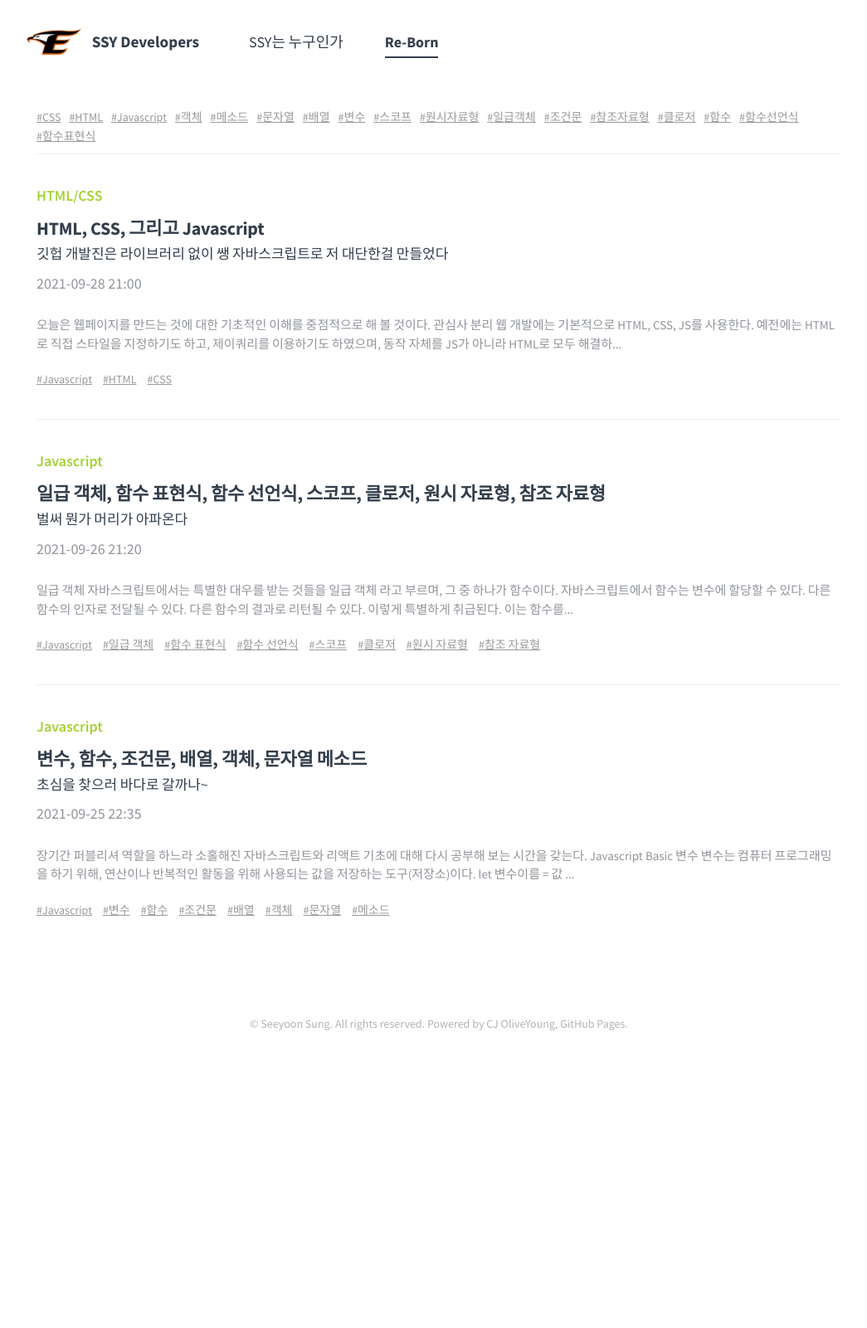
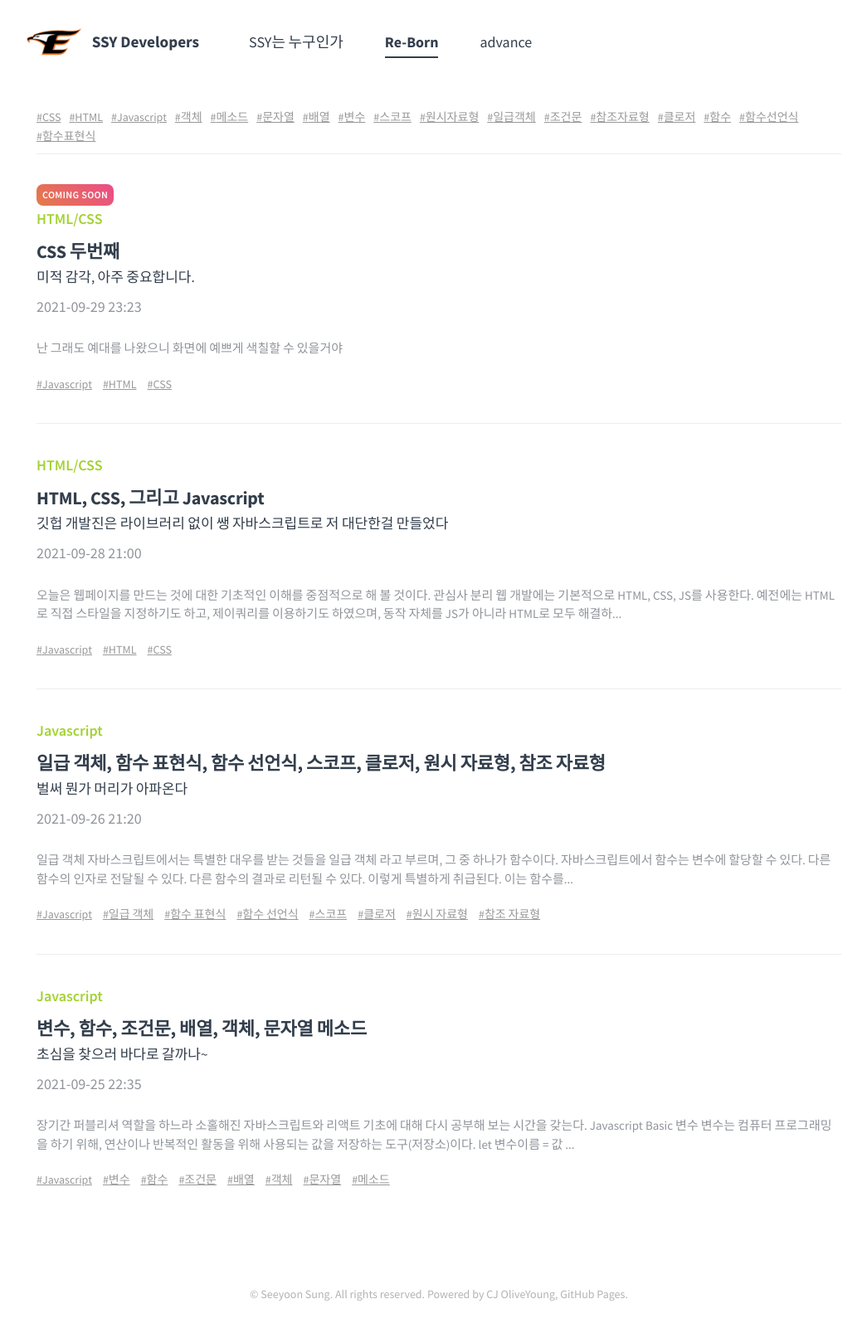
Before and after one commit to devSeeyoon/devseeyoon.github.io, a Jekyll site: the page built from re-born/index.md, in a window 1280 px wide. Shown: the whole page at 83% size, without its empty margins (111-1156 px from the left). Built offline with Jekyll 4.4.1, drawn with Linux system fonts in a browser that asks for light colours; before the commit the page ends 1275 px from its top, so only the background shows below that.

Commit message:
메뉴 추가/드래프트 테스트

```diff
--- a/_data/menu.yml
+++ b/_data/menu.yml
@@ -3,3 +3,6 @@
 
 - id: re-born
   label: Re-Born
+
+- id: advance
+  label: advance
--- /dev/null
+++ b/re-born/2109292323/index.md
@@ -0,0 +1,17 @@
+---
+layout: post
+type: re-born
+date: 2021-09-29 23:23
+draft: true
+category: HTML/CSS
+title: CSS 두번째
+subtitle: 미적 감각, 아주 중요합니다.
+writer: 000000
+post-header: true
+header-img : img/about.jpg
+hash-tag: [Javascript, HTML, CSS]
+---
+> 난 그래도 예대를 나왔으니 화면에 예쁘게 색칠할 수 있을거야
+
+
+---
```
Also changed, not shown: re-born/2109292323/img/about.jpg (added).
